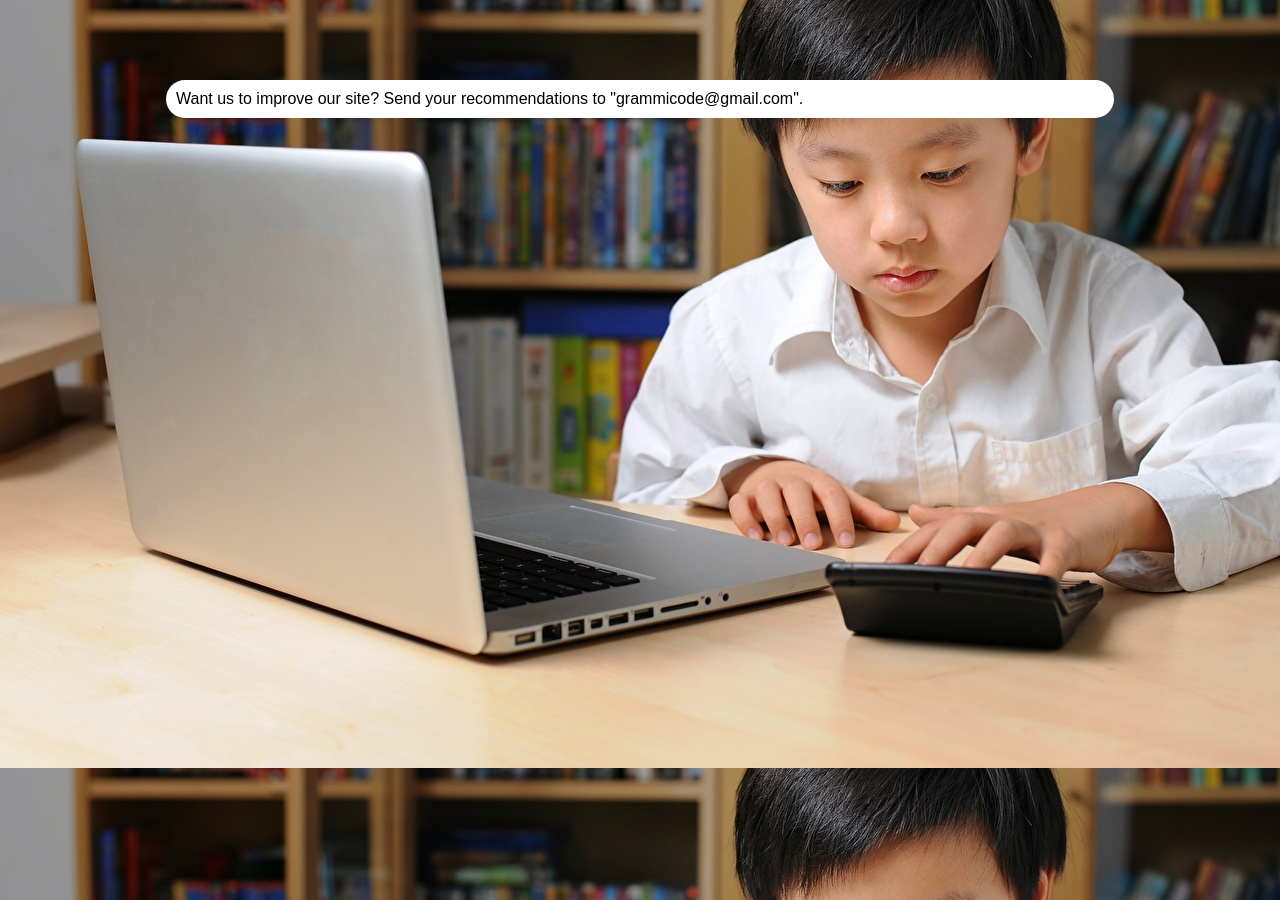
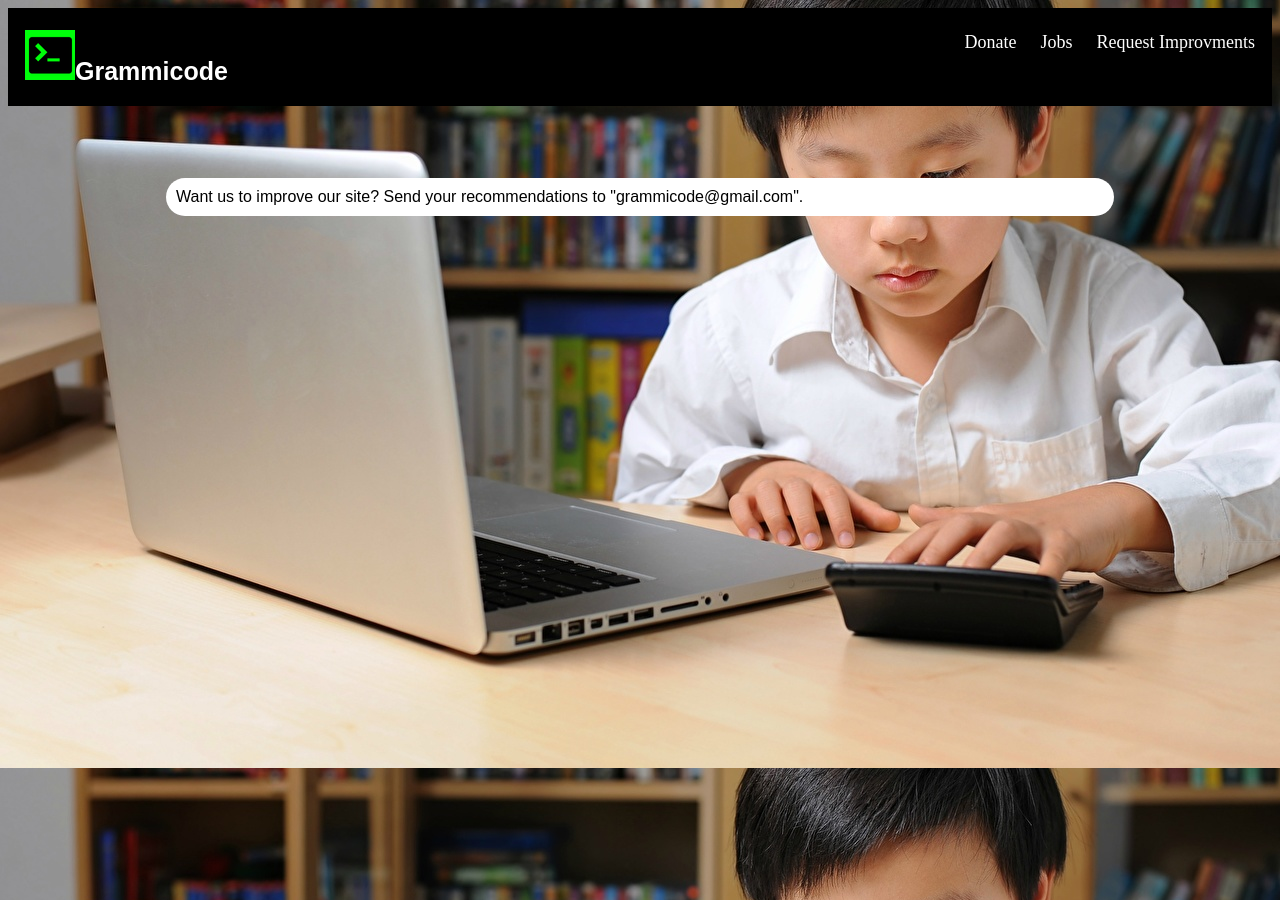
Before and after one commit to Grammicode-Software/grammisoft.github.io, a Jekyll site: the page improve.html, which Jekyll copies as it is, in a window 1280 px wide. Built offline with Jekyll 4.4.1, drawn with Linux system fonts in a browser that asks for light colours.

Commit message:
Update improve.html

```diff
--- a/improve.html
+++ b/improve.html
@@ -6,7 +6,14 @@
     <link href="style.css" type="text/css" rel="stylesheet">
   </head>
   <body>
-
+    <div class="header">
+      <a href="./home.html" class="logo"><image src="logo.png">Grammicode</a>
+      <div class="header-right">
+        <a href="./donate.html">Donate</a>
+        <a href="./jobs.html">Jobs</a>
+        <a href="./improve.html">Request Improvments</a>
+      </div>
+    </div>
     <br>
     <br>
     <br>
```
